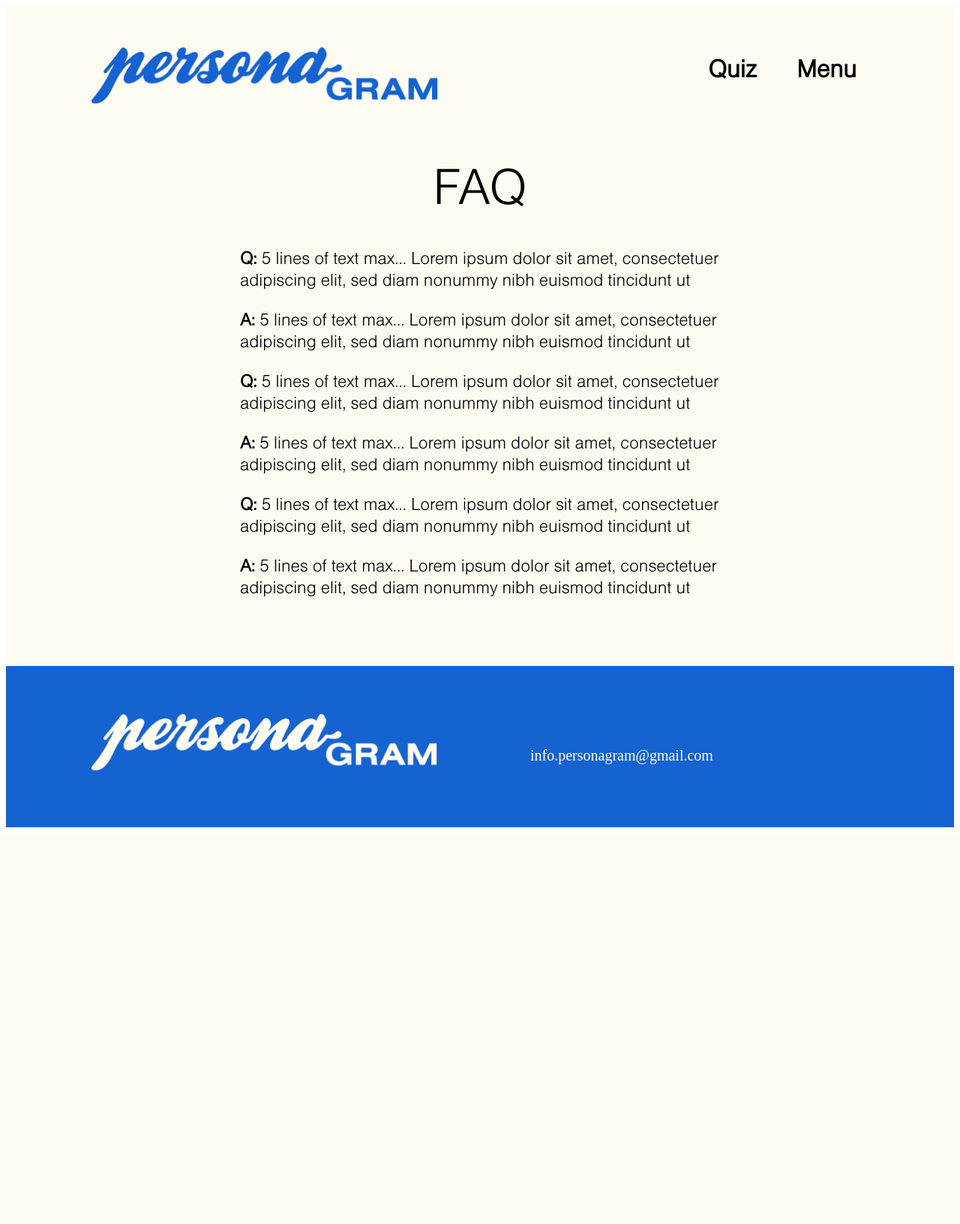
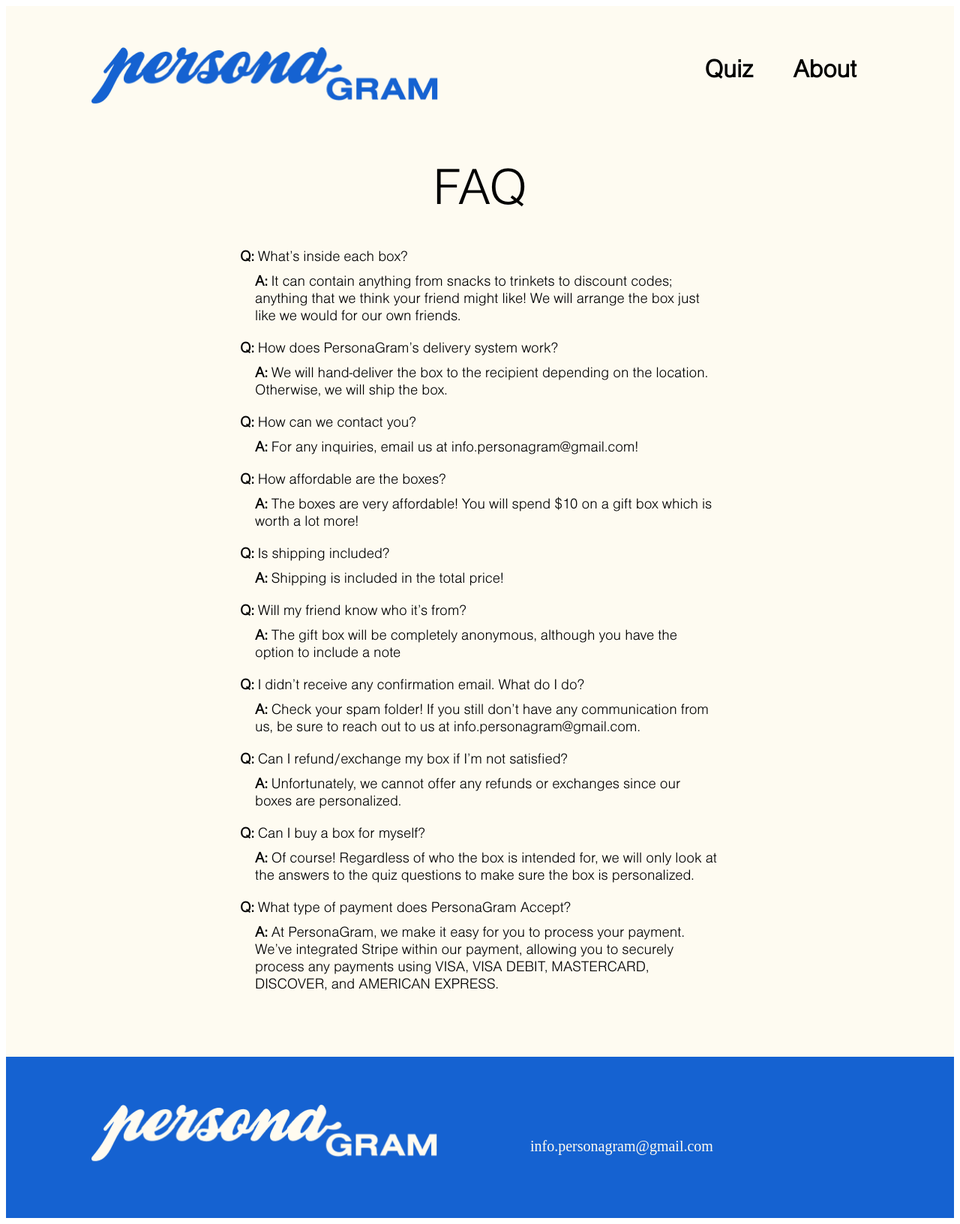
Before and after one commit to Kevinland123/PersonaGram, a Flask app: page /faq/ in a window 1280 px wide. Shown: the whole page at 75% size. Before the commit the page ends 1111 px from the top, so only its background shows below. Run offline with Flask 2, Linux system fonts and the light colour scheme.

Commit message:
updated everything

```diff
--- a/ala/static/css/style.css
+++ b/ala/static/css/style.css
@@ -131,12 +131,23 @@
 }
 
 .faqContent {
-    font-size: 24px;
+    font-size: 20px;
     max-width: 80vh;
+
+    margin-left: auto;
+    margin-right: auto;
 }
 
-.faqContent p {
+.faqSet {
     margin-bottom: 1em;
+}
+
+.faqQuestion {
+    margin: 0;
+}
+
+.faqAnswer {
+    margin: 0.5em 0em 0em 1em;
 }
 
 a {
@@ -161,9 +172,19 @@ a {
 .frame_text{
     padding-left: 1em;
     padding-right: 1em;
-    margin: 0.5em 0 0.5em 0;
+    margin: 0.5em 0 0 0;
 
     font-size: 65px;
+    text-align: center;
+    color: white;
+}
+
+.frame_small{
+    padding-left: 1em;
+    padding-right: 1em;
+    margin: 1em 0 1.5em 0;
+
+    font-size: 28px;
     text-align: center;
     color: white;
 }
@@ -334,8 +355,12 @@ input {
   max-width: 900px;
   margin-left: auto;
   margin-right: auto;
+
+  font-size: 20px;
 }
 
 .about_big {
   font-size: 48px;
+  margin-top: 1em;
+  margin-bottom: 0.5em;
 }
--- a/ala/templates/base.html
+++ b/ala/templates/base.html
@@ -19,7 +19,7 @@
                 <div class="headerRight">
                     <a href="/quiz/">Quiz</a>
                     <div class="dropdown">
-                        <p>Menu</p>
+                        <p>About</p>
                         <!-- <button>Menu</button> -->
                         <div class="dropdown-content">
                             <a href="/about/">About</a>
--- a/ala/templates/faq.html
+++ b/ala/templates/faq.html
@@ -7,15 +7,15 @@
             <p>FAQ</p>
         </div>
         <div class="faqContent">
-            <div>
-                <p><b>Q: </b>5 lines of text max... Lorem ipsum dolor sit amet, consectetuer adipiscing elit, sed diam nonummy nibh euismod tincidunt ut</p>
-                <p><b>A: </b>5 lines of text max... Lorem ipsum dolor sit amet, consectetuer adipiscing elit, sed diam nonummy nibh euismod tincidunt ut</p>
-                <p><b>Q: </b>5 lines of text max... Lorem ipsum dolor sit amet, consectetuer adipiscing elit, sed diam nonummy nibh euismod tincidunt ut</p>
-                <p><b>A: </b>5 lines of text max... Lorem ipsum dolor sit amet, consectetuer adipiscing elit, sed diam nonummy nibh euismod tincidunt ut</p>
-                <p><b>Q: </b>5 lines of text max... Lorem ipsum dolor sit amet, consectetuer adipiscing elit, sed diam nonummy nibh euismod tincidunt ut</p>
-                <p><b>A: </b>5 lines of text max... Lorem ipsum dolor sit amet, consectetuer adipiscing elit, sed diam nonummy nibh euismod tincidunt ut</p>
+            {% for faq in faqs %}
+            <div class="faqSet">
+                <p class="faqQuestion"><b>Q: </b>{{faq[0]}}</p>
+                <p class="faqAnswer"><b>A: </b>{{faq[1]}}</p>
             </div>
+            {% endfor %}
         </div>
+
+
     </div>
 </div>
 <!-- </div> -->
--- a/ala/views/index.py
+++ b/ala/views/index.py
@@ -43,7 +43,31 @@ def show_about():
 @ala.app.route('/faq/', methods=['GET'])
 def show_faq():
     """Display / route."""
-    context = {}
+    questions = [
+        ['What’s inside each box?',                      '''It can contain anything from snacks to trinkets to discount codes; anything
+                                                            that we think your friend might like! We will arrange the box just like we
+                                                            would for our own friends.'''],
+        ['How does PersonaGram’s delivery system work?', '''We will hand-deliver the box to the recipient depending on the location.
+                                                            Otherwise, we will ship the box.'''],
+        ['How can we contact you?',                      '''For any inquiries, email us at info.personagram@gmail.com!'''],
+        ['How affordable are the boxes?',                '''The boxes are very affordable! You will spend $10 on a gift box
+                                                            which is worth a lot more!'''],
+        ['Is shipping included?',                        '''Shipping is included in the total price!'''],
+        ['Will my friend know who it’s from?',           '''The gift box will be completely anonymous, although you have
+                                                            the option to include a note'''],
+        ['I didn’t receive any confirmation email. What do I do?',
+                                                         '''Check your spam folder! If you still don’t have any communication
+                                                            from us, be sure to reach out to us at info.personagram@gmail.com.'''],
+        ['Can I refund/exchange my box if I’m not satisfied?',
+                                                         '''Unfortunately, we cannot offer any refunds or exchanges since our boxes are personalized.'''],
+        ['Can I buy a box for myself?',                  '''Of course! Regardless of who the box is intended for, we will only
+                                                            look at the answers to the quiz questions to make sure the box is personalized.'''],
+        ['What type of payment does PersonaGram Accept?','''At PersonaGram, we make it easy for you to process your payment.
+                                                            We’ve integrated Stripe within our payment, allowing you to
+                                                            securely process any payments using VISA, VISA DEBIT,
+                                                            MASTERCARD, DISCOVER, and AMERICAN EXPRESS.''']
+    ]
+    context = {'faqs': questions}
     return render_template("faq.html", **context)
 
 
```
Also changed, not shown: ala/templates/index.html (+5 -2 lines).
